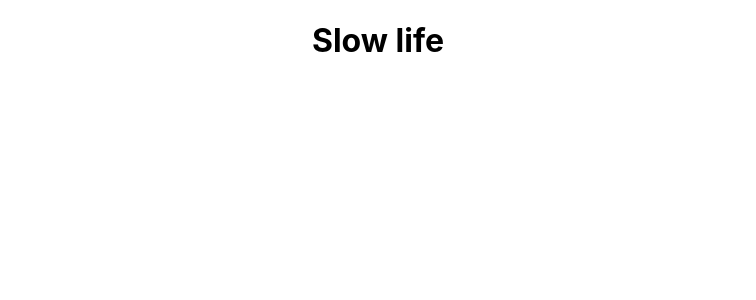
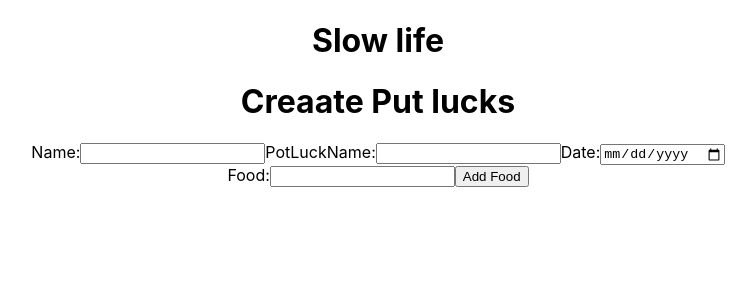
Before and after one commit to Build-Week-Making-Potlucks-Greate-Again/front-end, a React (Create React App) app: page / in a window 1280 px wide. Shown: the top 300 px of the page, without its empty margins (262-1018 px from the left). Built offline with nearby package versions, Linux system fonts and the light colour scheme.

Commit message:
need to add a delete for food

```diff
--- a/src/App.js
+++ b/src/App.js
@@ -1,10 +1,13 @@
 
 import './App.css';
+
+import CreatePotLucks from './pages/Create-Pot-Lucks'
 
 function App() {
   return (
     <div className="App">
       <h1>Slow life</h1>
+      <CreatePotLucks/>
     </div>
   );
 }
--- /dev/null
+++ b/src/components/CreateForm.js
@@ -0,0 +1,78 @@
+import React, {useState} from 'react'
+
+function CreateForm(props) {
+
+    const {values, change} = props;
+
+    const onChange = (e) => {
+        const [value,name] = e.target
+        change(value,name)
+    }
+
+    // Food submitter section start
+
+    const [foodList, setFoodList] = useState([])
+    const [foodItem, setFoodItem] = useState('')
+
+
+    const addFood = (e) =>{
+        const foodValue = e.target.value;
+        setFoodItem(foodValue)
+    }
+
+
+
+
+    const submitFood = (e) => {
+        e.preventDefault();
+        setFoodList([
+            ...foodList,
+            foodItem
+        ])
+        values.food.push(foodItem)
+        console.log('submmit')
+    }
+
+    // food submitter section end
+
+
+    return (
+        <form>
+
+            <label>
+                Name:
+                <input type="text" onChange={onChange} name="name" value={values.name} />
+            </label>
+
+            <label>
+                PotLuckName:
+                <input type="text" onChange={onChange} name="PotLuckName" value={values.PotLuckName} />
+            </label>
+
+            <label>
+                Date:
+                <input type="date" />
+            </label>
+
+            <div>
+                <label>
+                    Food:
+                    <input type="text" onChange={addFood} /><button type="submit" onClick={submitFood} >Add Food</button>
+                </label>
+                <ul>
+                    {
+                        foodList.map(food => {
+                            return(
+                                <li>{food}</li>
+                            )
+                        })
+                    }
+                </ul>
+            </div>
+
+
+        </form>
+    )
+}
+
+export default CreateForm
--- /dev/null
+++ b/src/pages/Create-Pot-Lucks.js
@@ -0,0 +1,41 @@
+import React, {useState} from 'react'
+
+import CreateForm from '../components/CreateForm'
+
+function CreatePotLucks() {
+
+    const initialForum = {
+        name: '',
+        PotLuckName: '',
+        food: ['app']
+    }
+
+    const [createForm, setCreateForm] = useState(initialForum)
+
+    const formChange = (name,value) => {
+        setCreateForm({
+            ...createForm,
+            [name]: value
+        })
+    }
+
+    const formSubmit = () => {
+        console.log('submited')
+    }
+
+
+
+
+
+
+    return (
+        <div>
+            <h1>Creaate Put lucks</h1>
+            <div className="form-container">
+                <CreateForm values={createForm} change={formChange} />
+            </div>
+        </div>
+    )
+}
+
+export default CreatePotLucks
```
